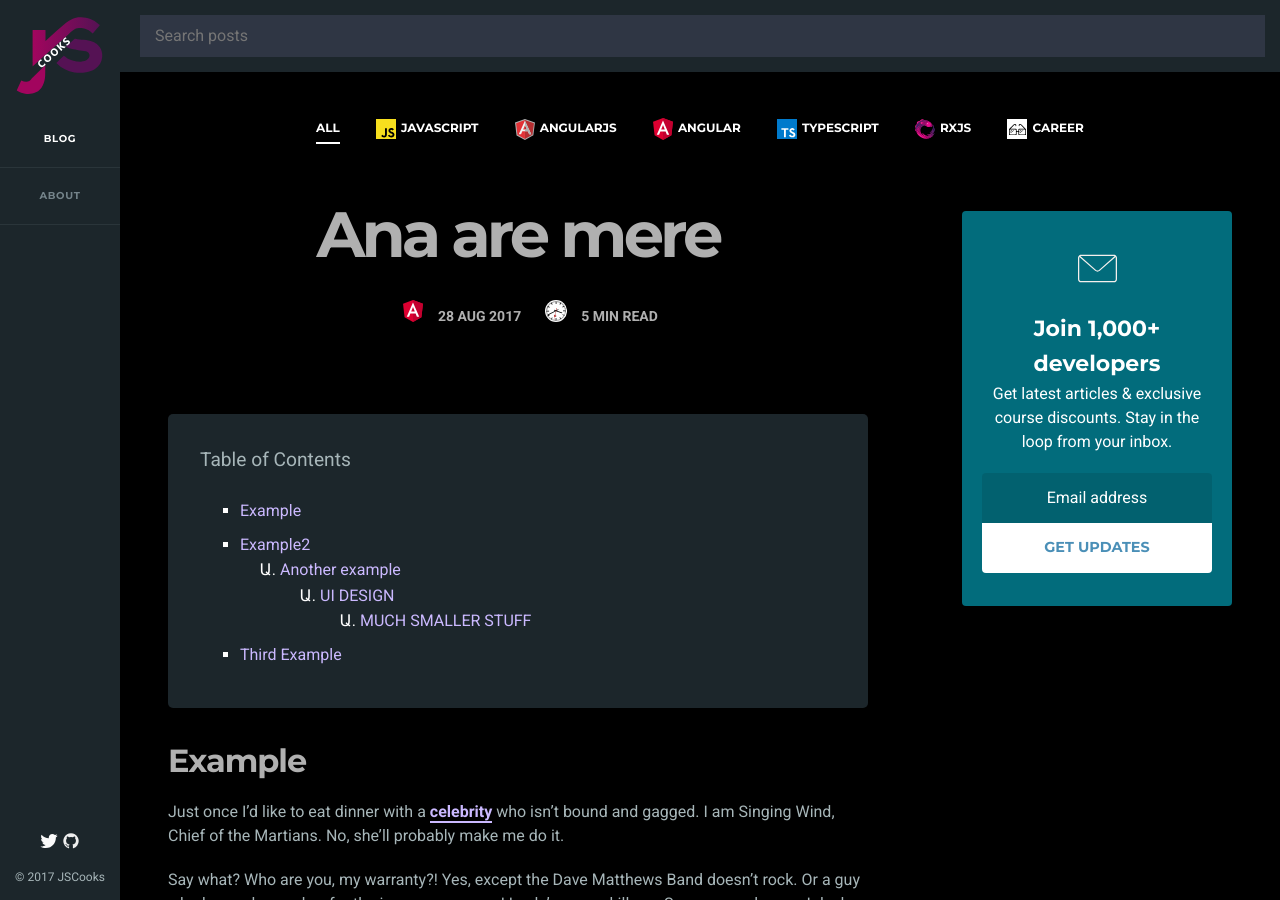
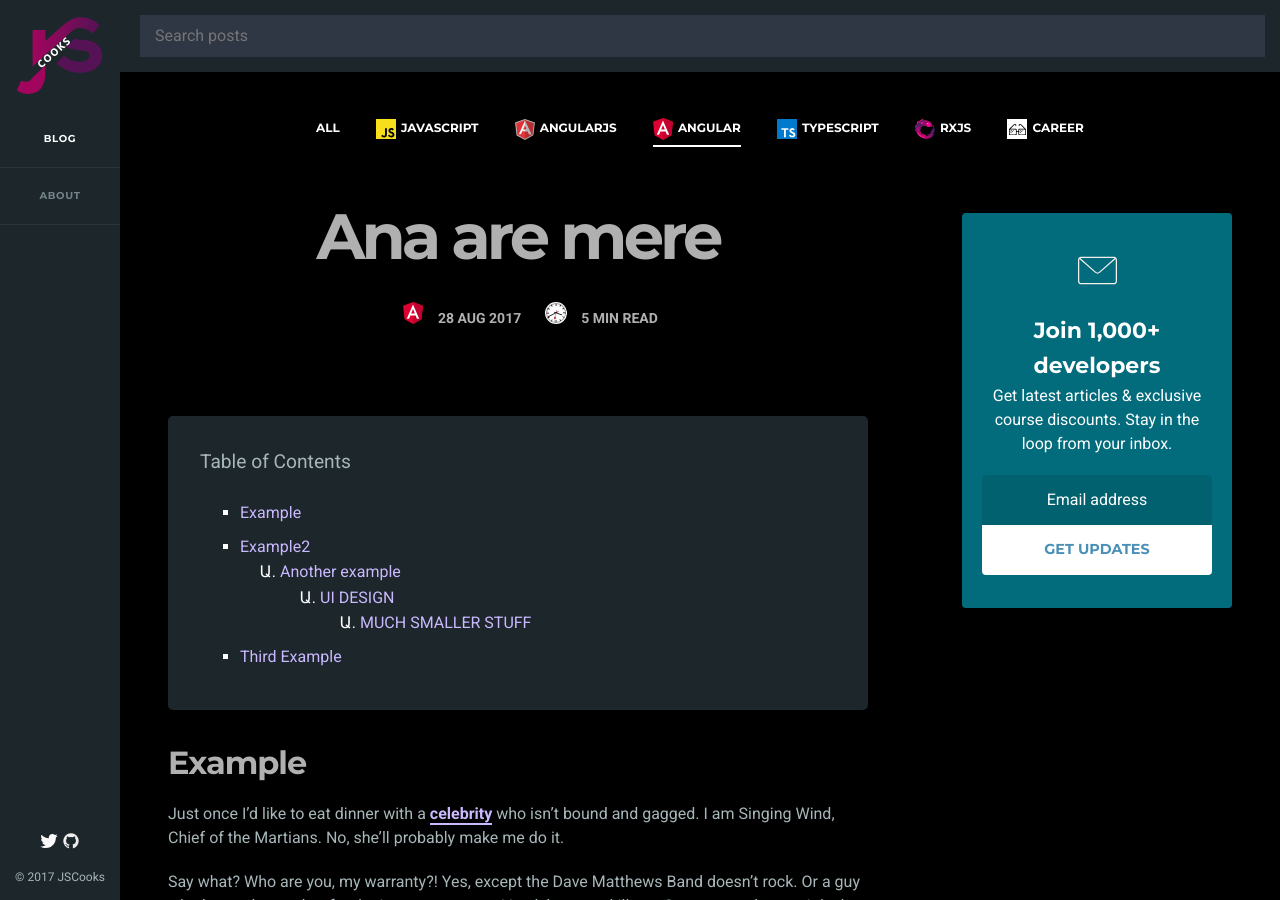
Before and after one commit to jscoox/jscoox.github.com, a Jekyll site: the page built from _posts/2017-08-29-ana-are-mere.md, in a window 1280 px wide and 900 px high. Built offline with Jekyll 4.4.1, drawn with Linux system fonts in a browser that asks for light colours.

Commit message:
Update filters.html

```diff
--- a/_includes/filters.html
+++ b/_includes/filters.html
@@ -1,9 +1,9 @@
 <ul id="filters" class="filters">
-    <li class="current"><a href="#">All</a></li>
-    <li><a href="https://www.jscooks.com/"><img src="https://www.jscooks.com/-res/img/js.svg" alt="JS">JavaScript</a></li>
-    <li><a href="https://www.jscooks.com/filter/angular-js"><img src="https://www.jscooks.com/-res/img/angularjs.svg" alt="AngularJS">AngularJS</a></li>
-    <li><a href="https://www.jscooks.com/filter/angular"><img src="https://www.jscooks.com/-res/img/angular.svg" alt="Angular">Angular</a></li>
-    <li><a href="https://www.jscooks.com/filter/typescript"><img src="https://www.jscooks.com/-res/img/typescript.svg" alt="Typescript">Typescript</a></li>
-    <li><a href="https://www.jscooks.com/filter/rxjs"><img src="https://www.jscooks.com/-res/img/rxjs.svg" alt="RxJS">RxJS</a></li>
-    <li><a href="https://www.jscooks.com/filter/career"><img src="https://www.jscooks.com/-res/img/career.svg" class="career" alt="Career">Career</a></li>
+    <li><a href="#">All</a></li>
+    <li {% if page.tag == 'js' %}class="current"{% endif %}><a href="https://www.jscooks.com/"><img src="https://www.jscooks.com/-res/img/js.svg" alt="JS">JavaScript</a></li>
+    <li {% if page.tag == 'angularjs' %}class="current"{% endif %}><a href="https://www.jscooks.com/filter/angular-js"><img src="https://www.jscooks.com/-res/img/angularjs.svg" alt="AngularJS">AngularJS</a></li>
+    <li {% if page.tag == 'angular' %}class="current"{% endif %}><a href="https://www.jscooks.com/filter/angular"><img src="https://www.jscooks.com/-res/img/angular.svg" alt="Angular">Angular</a></li>
+    <li {% if page.tag == 'typescript' %}class="current"{% endif %}><a href="https://www.jscooks.com/filter/typescript"><img src="https://www.jscooks.com/-res/img/typescript.svg" alt="Typescript">Typescript</a></li>
+    <li {% if page.tag == 'rxjs' %}class="current"{% endif %}><a href="https://www.jscooks.com/filter/rxjs"><img src="https://www.jscooks.com/-res/img/rxjs.svg" alt="RxJS">RxJS</a></li>
+    <li {% if page.tag == 'career' %}class="current"{% endif %}><a href="https://www.jscooks.com/filter/career"><img src="https://www.jscooks.com/-res/img/career.svg" class="career" alt="Career">Career</a></li>
 </ul>
```
